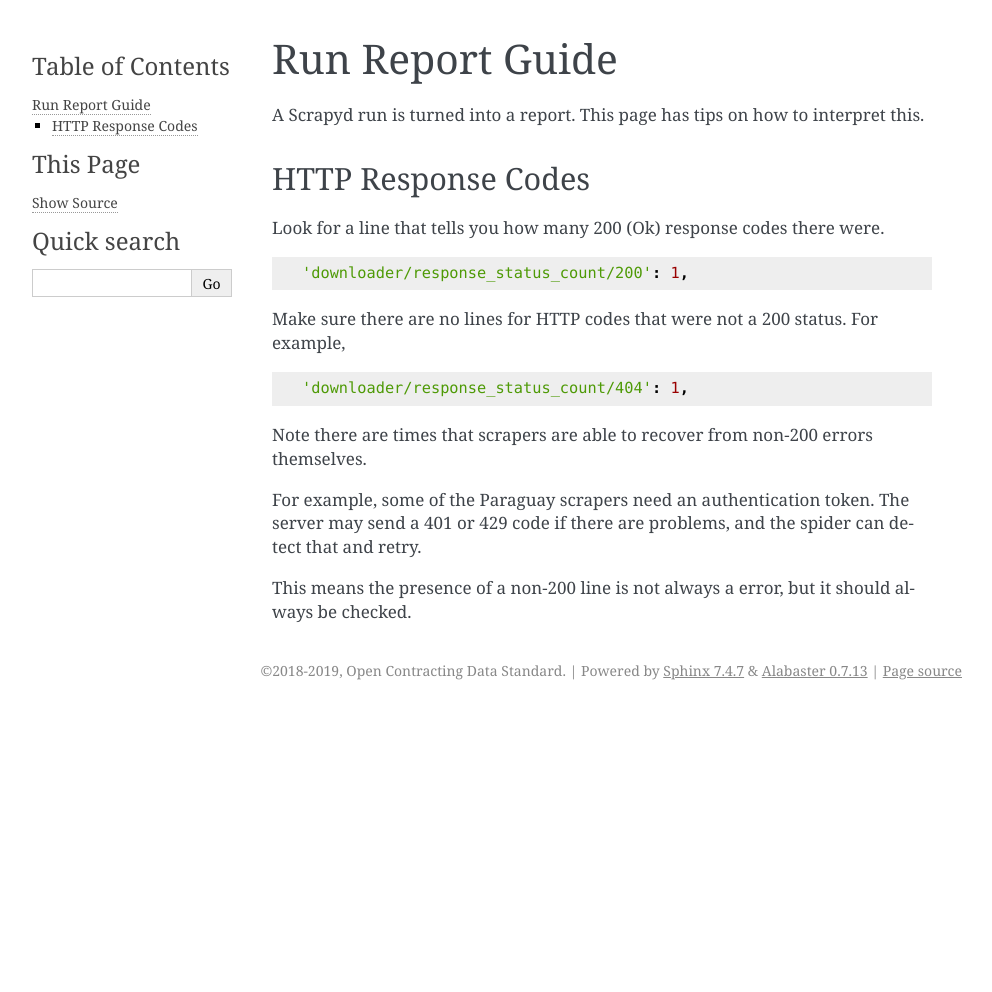
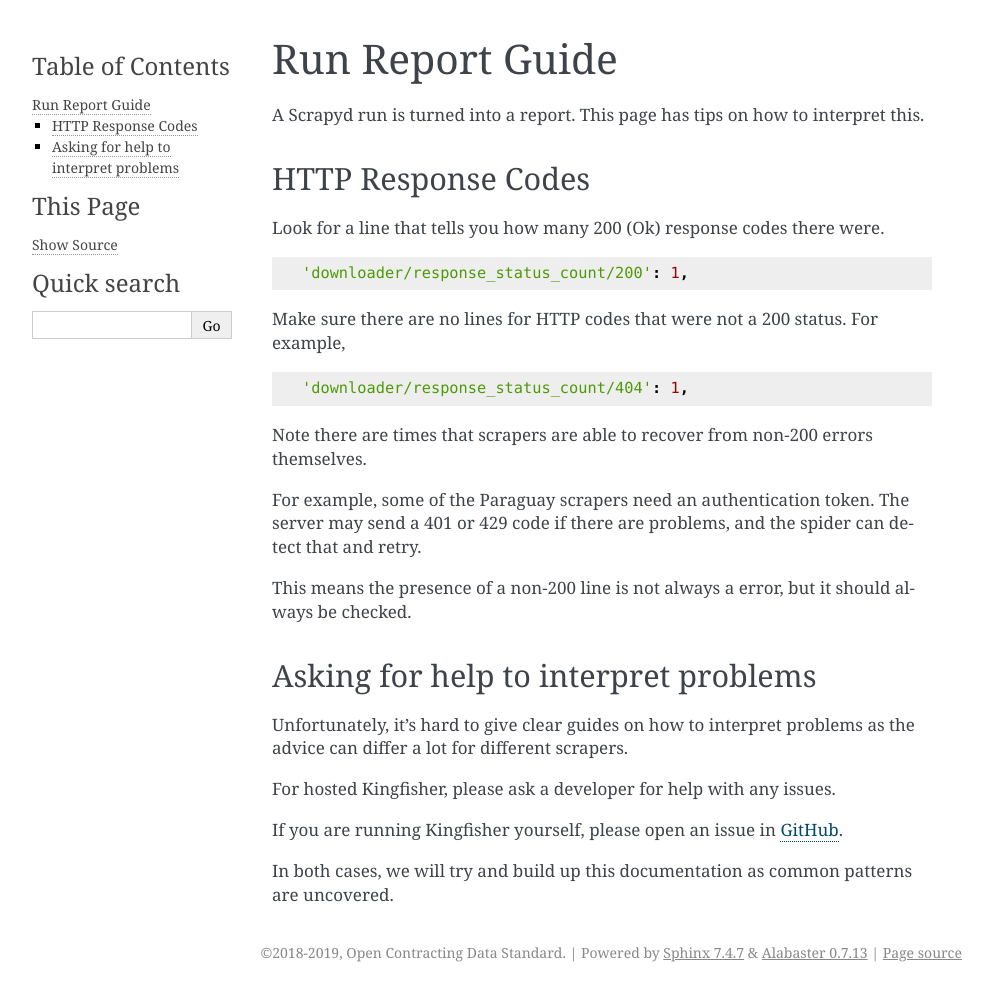
Before and after one commit to open-contracting/kingfisher-collect, a Sphinx documentation site: the page built from docs/run-report-guide.rst, in a window 1280 px wide. Shown: the whole page, without its empty margins (148-1140 px from the left). Built offline with Sphinx 7.4.7, drawn with Linux system fonts in a browser that asks for light colours; before the commit the page ends 900 px from its top, so only the background shows below that.

Commit message:
Docs - add to Run Report Guide page https://github.com/open-contracting/kingfisher-scrape/issues/198 (With help from pindec)

```diff
--- a/docs/run-report-guide.rst
+++ b/docs/run-report-guide.rst
@@ -23,3 +23,14 @@ Note there are times that scrapers are able to recover from non-200 errors thems
 For example, some of the Paraguay scrapers need an authentication token. The server may send a 401 or 429 code if there are problems, and the spider can detect that and retry.
 
 This means the presence of a non-200 line is not always a error, but it should always be checked.
+
+Asking for help to interpret problems
+-------------------------------------
+
+Unfortunately, it's hard to give clear guides on how to interpret problems as the advice can differ a lot for different scrapers.
+
+For hosted Kingfisher, please ask a developer for help with any issues.
+
+If you are running Kingfisher yourself, please open an issue in `GitHub <https://github.com/open-contracting/kingfisher-scrape>`_.
+
+In both cases, we will try and build up this documentation as common patterns are uncovered.
```
